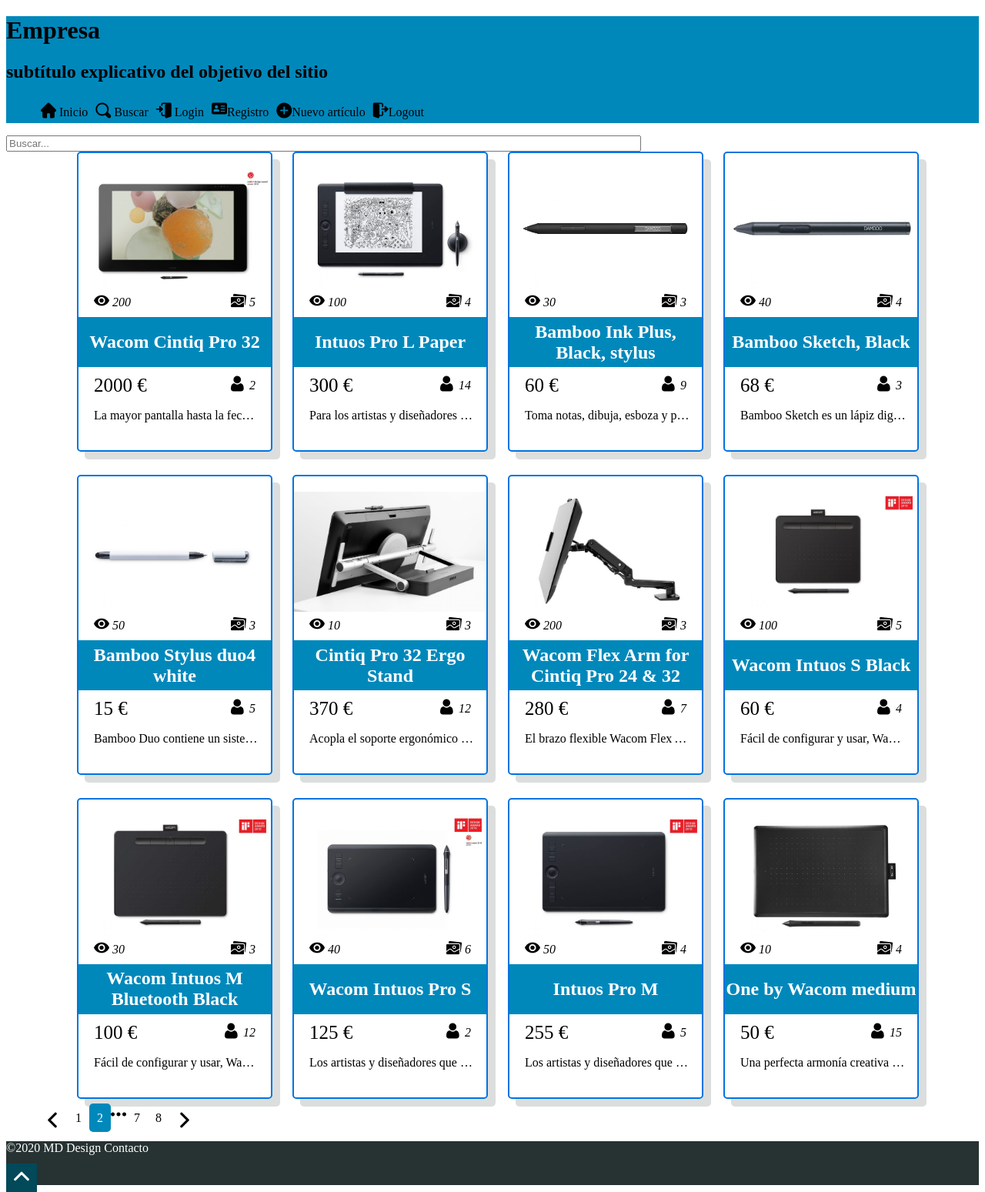
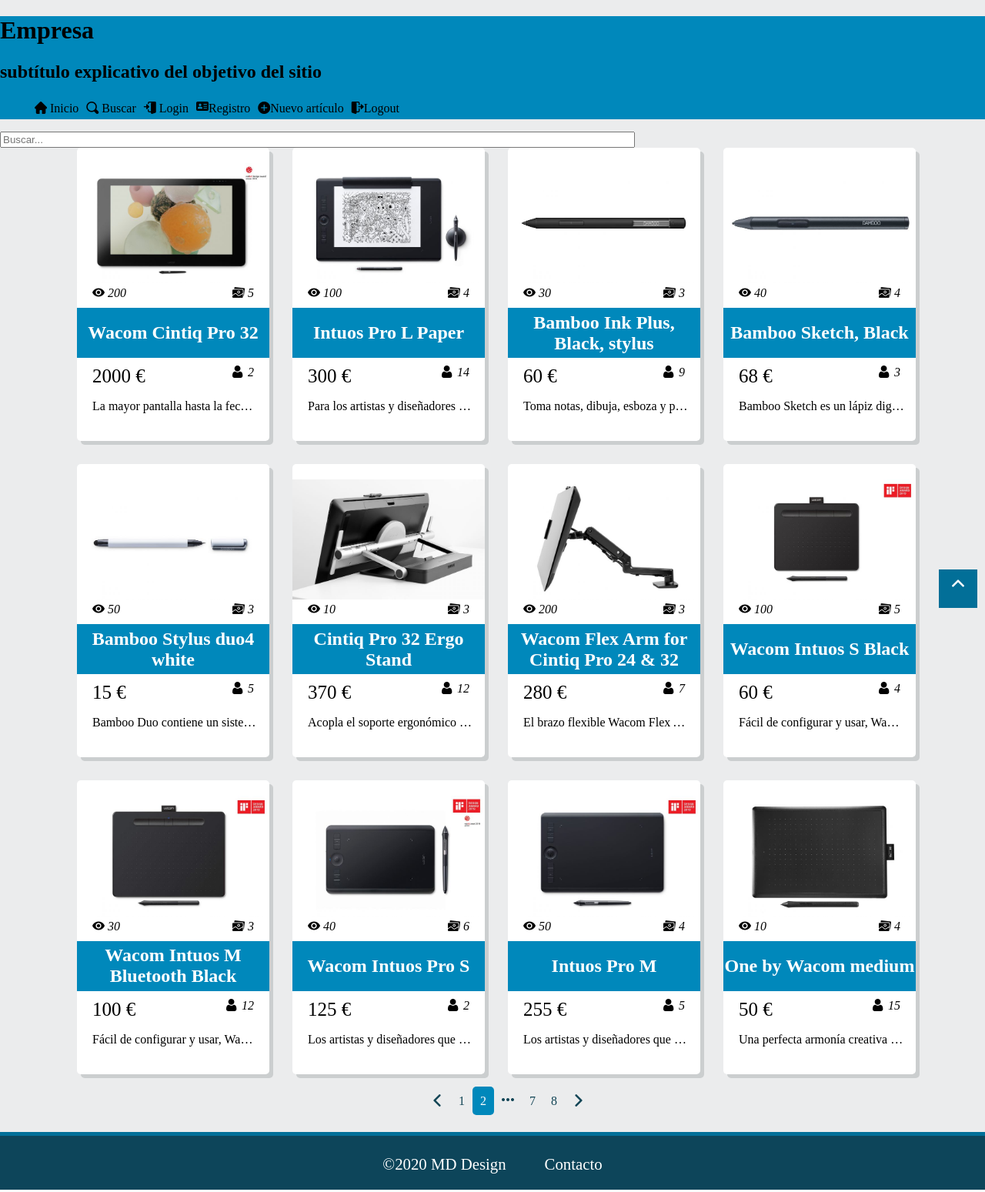
Before and after one commit to deb8192/TiendaTablets, a PHP site: page / in a window 1280 px wide. Shown: the whole page at 77% size. Run offline with PHP 8.4, Linux system fonts and the light colour scheme.

Commit message:
paginación y footer

```diff
--- a/css/estilos.css
+++ b/css/estilos.css
@@ -1,6 +1,12 @@
 /* Hoja de estilos */
 * {
     text-decoration: none;
+}
+
+body {
+	margin: 0;
+	padding: 0;
+	background-color: #ebeced;
 }
 
 header {
@@ -16,42 +22,6 @@ nav ul li {
 	padding: 5px;
 }
 
-footer {
-	color:#fff;
-	background-color: #273232;
-}
-
-footer a {
-	color:#fff;
-}
-
-.ir-arriba {
-	padding:10px;
-	background:#024959;
-	cursor:pointer;
-}
-
-.paginacion ul li {
-
-}
-
-.paginacion a {
-	color: #000;
-	border-radius: 5px;
-	padding: 10px;
-}
-
-.paginacion a.active {
-	background-color: #08b;
-	color: white;
-	border-radius: 5px;
-}
-
-.paginacion a:hover:not(.active) {
-	background-color: #ddd;
-	border-radius: 5px;
-}
-
 .grid {
 	display: grid;
     width: 100%;
@@ -64,9 +34,9 @@ footer a {
 .grid article {
 	padding: 20px 0 20px 0;
     min-width: 250px;
-    border: 2px solid #0174DF;
     border-radius: 5px;
-    box-shadow: 10px 10px #27323229;
+    box-shadow: 5px 5px #27323229;
+    background-color: #fff;
 }
 
 .grid article:hover {
@@ -100,7 +70,6 @@ footer a {
 	padding-left: 20px;
     padding-right: 20px;
     display: flex;
-    flex-wrap: wrap;
 }
 
 .flaticon-gallery, .flaticon-user {
@@ -114,3 +83,68 @@ footer a {
 	width: 86%;
 	overflow: hidden;
 }
+
+.paginacion {
+	display: flex;
+	justify-content: center;
+	margin: 10px 0;
+}
+
+.paginacion a {
+	color: #145;
+	border-radius: 5px;
+	padding: 10px;
+}
+
+.paginacion a.active {
+	background-color: #08b;
+	color: white;
+	border-radius: 5px;
+}
+
+.paginacion a:hover:not(.active) {
+	background-color: #90b8c7;
+	border-radius: 5px;
+}
+
+.puntitos {
+	padding-top: 5px;
+    margin: 0 10px;
+    color: #145;
+}
+
+footer {
+	display: flex;
+    justify-content: center;
+	color:#fff;
+	background-color: #0d455a;
+	min-height: 70px;
+	border-top: 5px solid #026f98;
+}
+
+footer div {
+	display: flex;
+    margin-top: 25px;
+    font-size: 1.3em;
+}
+
+footer p {
+	margin: 0;
+    margin-right: 50px;
+}
+
+footer a {
+	color:#fff;
+}
+
+.ir-arriba {
+	padding: 10px;
+    background: #026f98;
+    position: fixed;
+    bottom: 10px;
+    right: 10px;
+    height: 30px;
+    width: 30px;
+    cursor: pointer;
+    text-align: center;
+}
--- a/font/flaticon.css
+++ b/font/flaticon.css
@@ -25,8 +25,7 @@
 [class^="flaticon-"]:before, [class*=" flaticon-"]:before,
 [class^="flaticon-"]:after, [class*=" flaticon-"]:after {
   font-family: Flaticon;
-        font-size: 20px;
-font-style: normal;
+  font-style: normal;
 }
 
 .flaticon-next:before { content: "\f100"; }
--- a/index.html
+++ b/index.html
@@ -190,7 +190,7 @@
                     <li><a href="#" title="Anterior"><i class="flaticon-left-arrow"></i></a></li>
                     <li><a href="#" title="1">1</a></li>
                     <li><a href="#" title="2" class="active">2</a></li>
-                    <li><i class="flaticon-ellipsis"></i></li>
+                    <li class="puntitos"><i class="flaticon-ellipsis"></i></li>
                     <li><a href="#" title="7">7</a></li>
                     <li><a href="#" title="8">8</a></li>
                     <li><a href="#" title="Siguiente"><i class="flaticon-next"></i></a></li>
@@ -198,11 +198,12 @@
             </section>
         </section>
 
-
         <footer>
-            <p>&copy;2020 MD Design <a href="acerca.html" title="Contacto">Contacto</a></p>
+            <div>
+                <p>&copy;2020 MD Design</p>
+                <a href="acerca.html" title="Contacto">Contacto</a>
+            </div>
             <a href="#logo" class="ir-arriba"><i class="flaticon-up-arrow"></i></a>
-
         </footer>
     </body>
 </html>
```
